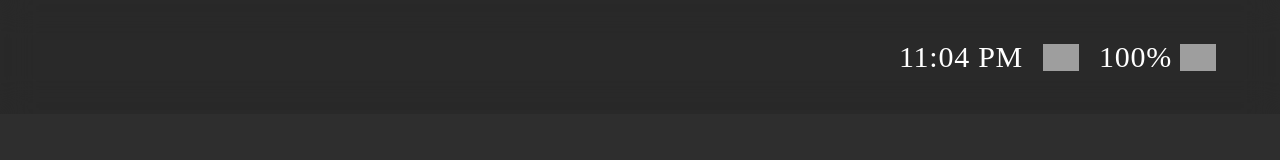
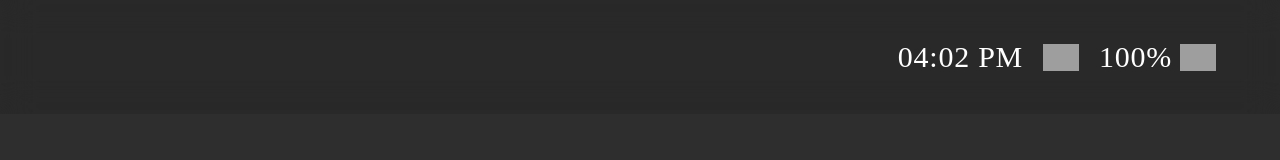
Before and after one commit to varo4code/NintendoSwitch, a Nuxt app: page / in a window 1280 px wide. Shown: the top 160 px of the page. Built offline with nearby package versions, Linux system fonts and the light colour scheme; grey boxes are pictures that could not be loaded.

Commit message:
Functional clock

```diff
--- a/components/Status/Clock/index.vue
+++ b/components/Status/Clock/index.vue
@@ -1,5 +1,33 @@
 <template>
-    <div class="flex items-center gap-2">
-        <span class="text-white font-[Poppins] font-extralight text-3xl tracking-wide uppercase">11:04 pm</span>
-    </div>
+  <div class="flex items-center gap-2">
+    <span
+      class="text-white font-[Poppins] font-extralight text-3xl tracking-wide uppercase"
+    >
+      {{ currentTime }}
+    </span>
+  </div>
 </template>
+<script setup>
+import { ref, onMounted, onUnmounted } from "vue";
+import dayjs from "dayjs";
+import utc from "dayjs/plugin/utc";
+import timezone from "dayjs/plugin/timezone";
+import customParseFormat from "dayjs/plugin/customParseFormat";
+
+dayjs.extend(utc);
+dayjs.extend(timezone);
+dayjs.extend(customParseFormat);
+
+const currentTime = ref(dayjs().format("hh:mm A"));
+let timer = null;
+
+onMounted(() => {
+  timer = setInterval(() => {
+    currentTime.value = dayjs().format("hh:mm A");
+  }, 1000);
+});
+
+onUnmounted(() => {
+  clearInterval(timer);
+});
+</script>
--- a/package.json
+++ b/package.json
@@ -12,6 +12,7 @@
   "dependencies": {
     "@nuxtjs/google-fonts": "^3.2.0",
     "@tailwindcss/vite": "^4.0.6",
+    "dayjs": "^1.11.13",
     "nuxt": "^3.15.4",
     "tailwindcss": "^4.0.6",
     "vue": "latest",
```
Also changed, not shown: 1 other file (tests, documents, lock files or other folders).
